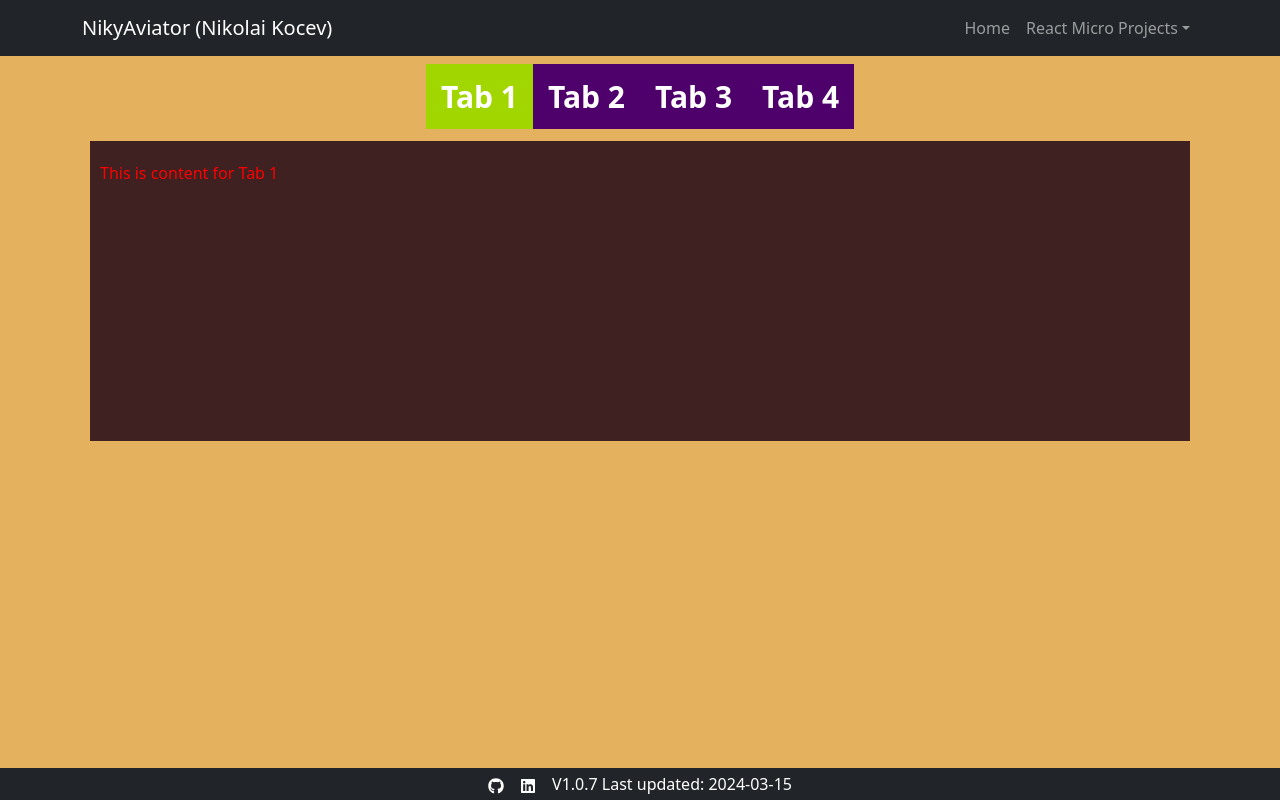
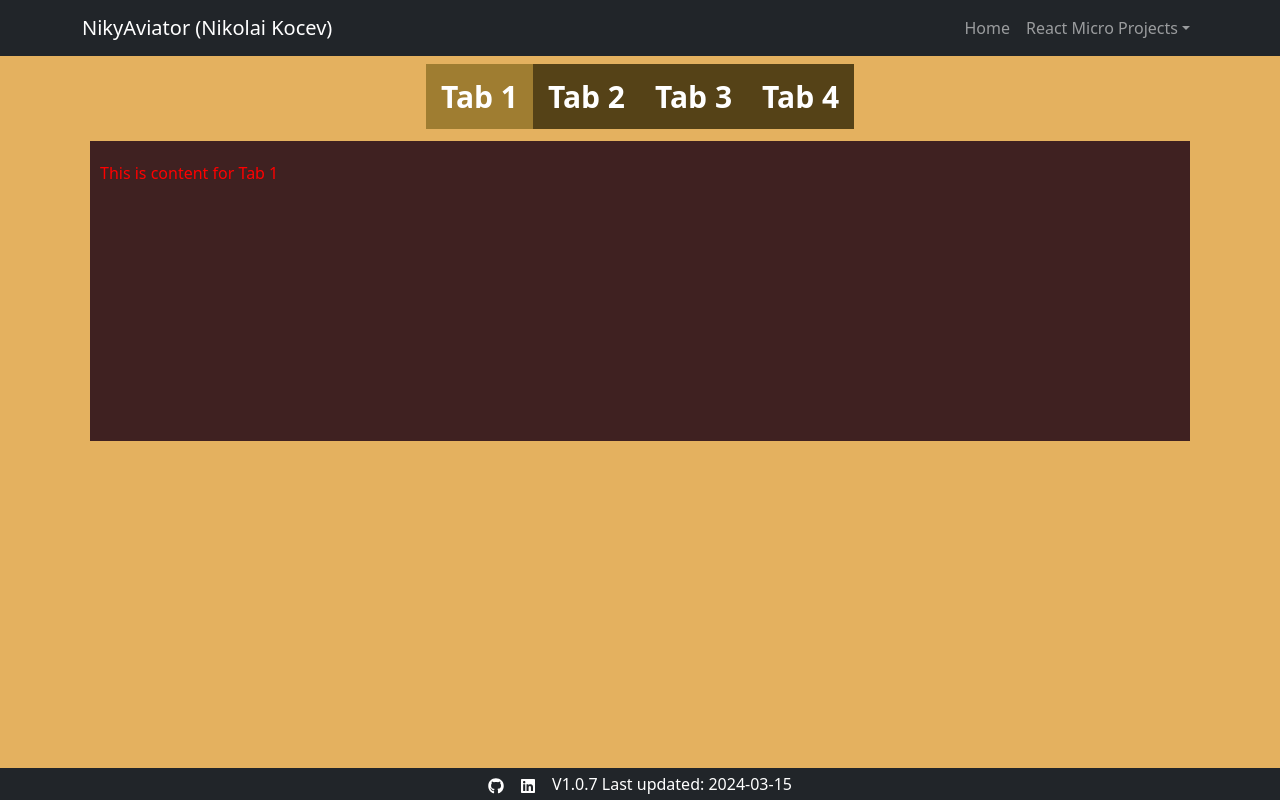
Before and after one commit to NikyAviator/nikolaikocev, a React (Vite) app in the folder frontend/: page /tabs in a window 1280 px wide. Built offline with nearby package versions, Linux system fonts and the light colour scheme; a web font is replaced by a local one.

Commit message:
little tabs.scss change

```diff
--- a/frontend/src/Components/custom-tabs/tabs.scss
+++ b/frontend/src/Components/custom-tabs/tabs.scss
@@ -17,12 +17,12 @@
   cursor: pointer;
   border: none;
   color: #fff;
-  background: #4e016a;
+  background: #554217;
 }
 
 .tab-item.active {
   border-color: #000;
-  background: #a1d600;
+  background: #9f7d31;
   color: #fff;
 }
 
```
